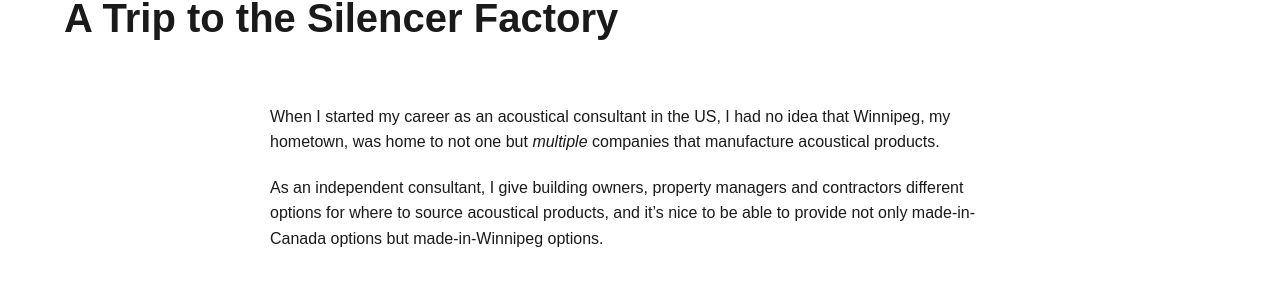
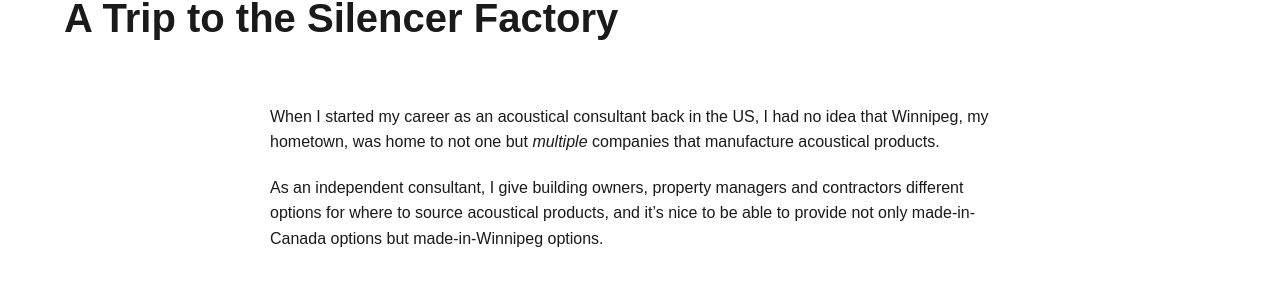
Before and after one commit to woa100/acousticswebsite, a Jekyll site: the page built from _posts/2026-06-03-a-trip-to-the-silencer-factory.md, in a window 1280 px wide and 900 px high. Shown: the part 194-489 px from the top of the window. Built offline with Jekyll 4.4.1, drawn with Linux system fonts in a browser that asks for light colours; some of the changed lines change nothing that is shown.

Commit message:
Update 2026-06-03-a-trip-to-the-silencer-factory.md

```diff
--- a/_posts/2026-06-03-a-trip-to-the-silencer-factory.md
+++ b/_posts/2026-06-03-a-trip-to-the-silencer-factory.md
@@ -3,10 +3,10 @@
 title: A Trip to the Silencer Factory
 date: 2026-06-03
 description: An Acoustical Consultant in Winnipeg's Duct Noise Control Wonderland
-image: /blogassets/junctiontoronto_photo-stevenevans.jpg
+image: /blogassets/price_12.JPG
 ---
 
-When I started my career as an acoustical consultant in the US, I had no idea that Winnipeg, my hometown, was home to not one but *multiple* companies that manufacture acoustical products.
+When I started my career as an acoustical consultant back in the US, I had no idea that Winnipeg, my hometown, was home to not one but *multiple* companies that manufacture acoustical products.
 
 As an independent consultant, I give building owners, property managers and contractors different options for where to source acoustical products, and it's nice to be able to provide not only made-in-Canada options but made-in-Winnipeg options.
 
```
